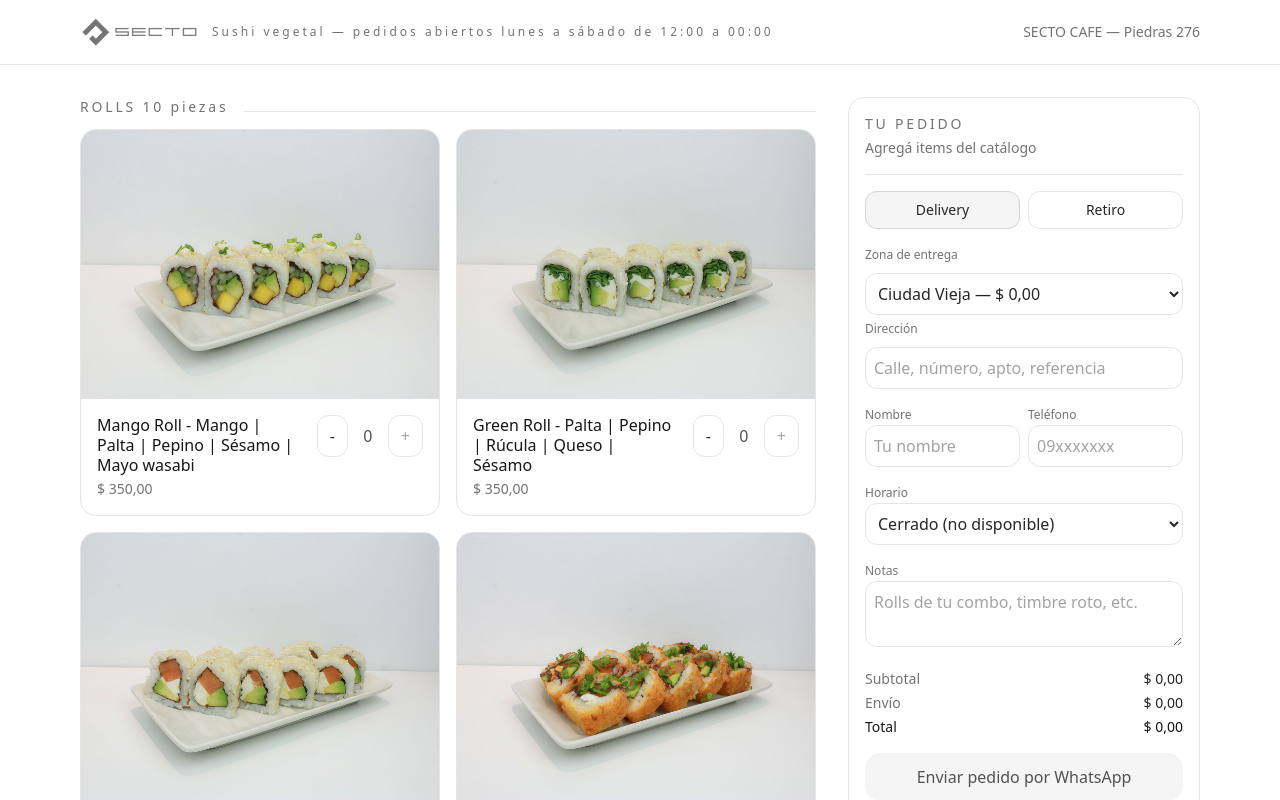
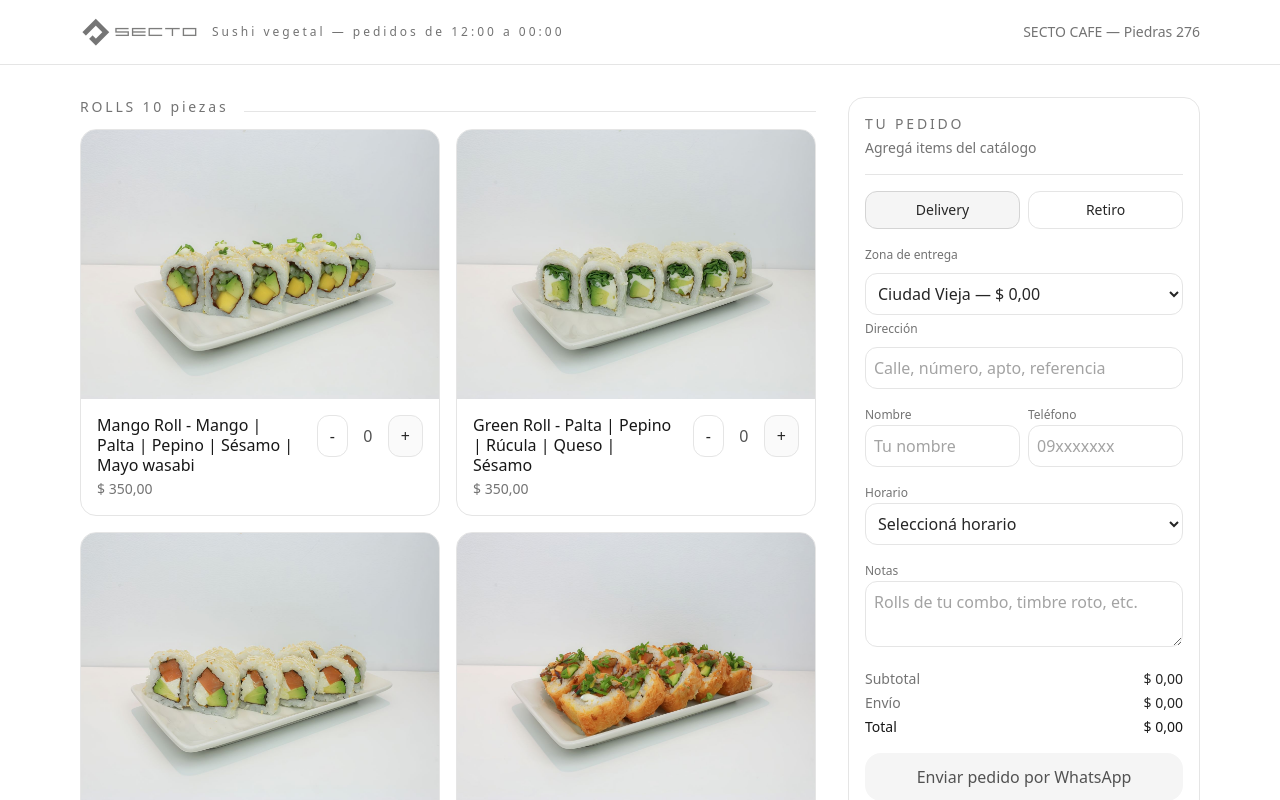
Before and after one commit to feiquiclothing/Secto, a React (Vite) app: page / in a window 1280 px wide. Shown: the top 800 px of the page. Built offline with nearby package versions, Linux system fonts and the light colour scheme.

Commit message:
Update SectoCafePedidos.jsx

```diff
--- a/src/SectoCafePedidos.jsx
+++ b/src/SectoCafePedidos.jsx
@@ -17,7 +17,7 @@ const OPEN_DAYS = [1, 2, 3, 4, 5, 6];
 const OPEN_HOUR_START = 12;
 const OPEN_HOUR_END = 24;
 const FORCE_OPEN = false;
-const FORCE_CLOSED = true;
+const FORCE_CLOSED = false;
 
 function getNowInTZ() {
   const now = new Date();
```
